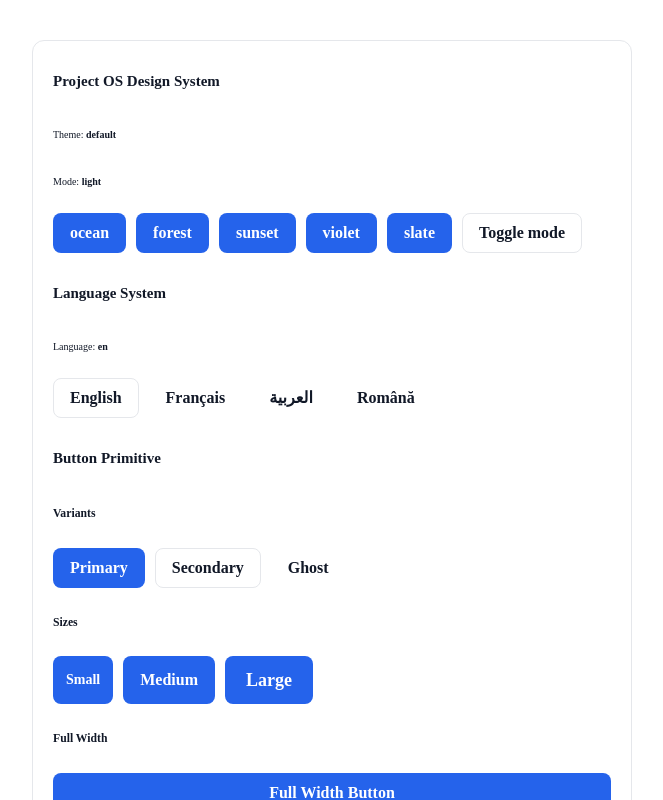
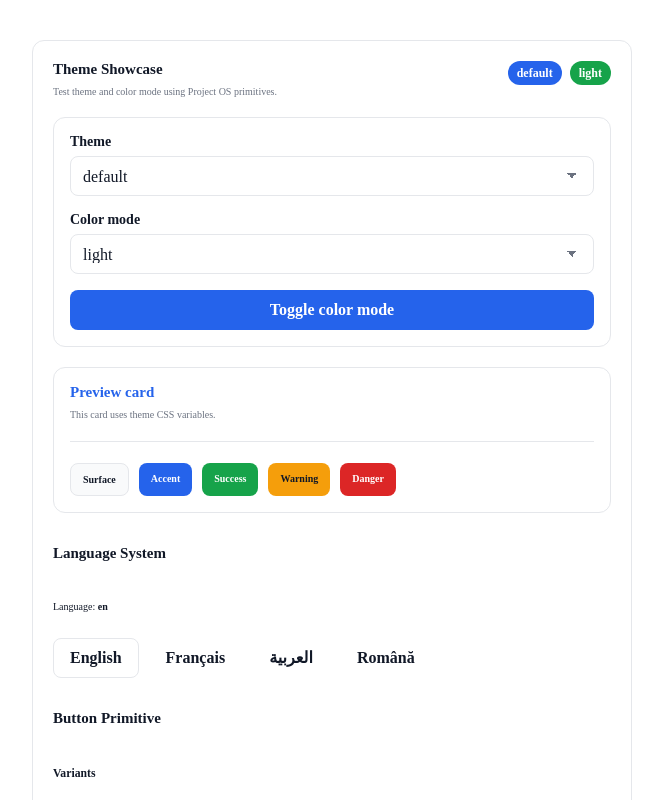
Before and after one commit to ingemedical16/project-os, a Next.js app: page /en in a window 1280 px wide. Shown: the top 800 px of the page, without its empty margins (308-971 px from the left). Built offline with nearby package versions, Linux system fonts and the light colour scheme.

Commit message:
refactor: move theme tester into design system showcase

```diff
--- a/src/features/design-system/ThemeShowcase/ThemeShowcase.module.scss
+++ b/src/features/design-system/ThemeShowcase/ThemeShowcase.module.scss
@@ -1,11 +1,88 @@
 .showcase {
   display: flex;
   flex-direction: column;
+  gap: 2rem;
+}
+
+.header {
+  display: flex;
+  align-items: flex-start;
+  justify-content: space-between;
+  gap: 2rem;
+}
+
+.title {
+  margin: 0;
+  color: var(--text);
+}
+
+.description {
+  margin: 0.8rem 0 0;
+  color: var(--text-muted);
+}
+
+.badges {
+  display: flex;
+  flex-wrap: wrap;
+  gap: 0.8rem;
+}
+
+.controls {
   gap: 1.6rem;
 }
 
-.actions {
+.preview {
+  gap: 1.6rem;
+}
+
+.previewTitle {
+  margin: 0;
+  color: var(--accent);
+}
+
+.previewText {
+  margin: 0.8rem 0 0;
+  color: var(--text-muted);
+}
+
+.tokens {
   display: flex;
   flex-wrap: wrap;
   gap: 1rem;
 }
+
+.tokenSurface,
+.tokenAccent,
+.tokenSuccess,
+.tokenWarning,
+.tokenDanger {
+  padding: 1rem 1.2rem;
+  border-radius: 0.8rem;
+  font-weight: 600;
+}
+
+.tokenSurface {
+  background: var(--surface-hover);
+  color: var(--text);
+  border: 0.1rem solid var(--border);
+}
+
+.tokenAccent {
+  background: var(--accent);
+  color: var(--accent-text);
+}
+
+.tokenSuccess {
+  background: var(--success);
+  color: #ffffff;
+}
+
+.tokenWarning {
+  background: var(--warning);
+  color: #111827;
+}
+
+.tokenDanger {
+  background: var(--danger);
+  color: #ffffff;
+}
--- a/src/features/design-system/ThemeShowcase/ThemeShowcase.tsx
+++ b/src/features/design-system/ThemeShowcase/ThemeShowcase.tsx
@@ -1,46 +1,99 @@
 'use client';
 
-import { useTranslations } from 'next-intl';
-
-import { Button } from '@/components/ui';
+import {
+  Badge,
+  Button,
+  Card,
+  Divider,
+  Select,
+} from '@/components/ui';
+import {
+  COLOR_MODES,
+  THEMES,
+} from '@/contexts/theme/theme.types';
 import { useTheme } from '@/contexts/theme/useTheme';
 
 import styles from './ThemeShowcase.module.scss';
 
-const THEMES = ['ocean', 'forest', 'sunset', 'violet', 'slate'] as const;
+export function ThemeShowcase() {
+  const {
+    theme,
+    colorMode,
+    setTheme,
+    setColorMode,
+    toggleColorMode,
+  } = useTheme();
 
-export function ThemeShowcase() {
-  const t = useTranslations('dashboard.overview');
+  const themeOptions = Object.values(THEMES).map((themeName) => ({
+    value: themeName,
+    label: themeName,
+  }));
 
-  const { theme, colorMode, setTheme, toggleColorMode } = useTheme();
+  const colorModeOptions = Object.values(COLOR_MODES).map((mode) => ({
+    value: mode,
+    label: mode,
+  }));
 
   return (
     <section className={styles.showcase}>
-      <h1>{t('title')}</h1>
+      <div className={styles.header}>
+        <div>
+          <h1 className={styles.title}>Theme Showcase</h1>
 
-      <p>
-        {t('theme')}: <strong>{theme}</strong>
-      </p>
+          <p className={styles.description}>
+            Test theme and color mode using Project OS primitives.
+          </p>
+        </div>
 
-      <p>
-        {t('mode')}: <strong>{colorMode}</strong>
-      </p>
+        <div className={styles.badges}>
+          <Badge variant="info">{theme}</Badge>
+          <Badge variant="success">{colorMode}</Badge>
+        </div>
+      </div>
 
-      <div className={styles.actions}>
-        {THEMES.map((themeName) => (
-          <Button
-            key={themeName}
-            variant={themeName === theme ? 'secondary' : 'primary'}
-            onClick={() => setTheme(themeName)}
-          >
-            {themeName}
-          </Button>
-        ))}
+      <Card className={styles.controls}>
+        <Select
+          label="Theme"
+          value={theme}
+          onChange={(event) =>
+            setTheme(event.target.value as typeof theme)
+          }
+          options={themeOptions}
+        />
 
-        <Button variant="secondary" onClick={toggleColorMode}>
-          {t('toggleMode')}
+        <Select
+          label="Color mode"
+          value={colorMode}
+          onChange={(event) =>
+            setColorMode(event.target.value as typeof colorMode)
+          }
+          options={colorModeOptions}
+        />
+
+        <Button type="button" onClick={toggleColorMode}>
+          Toggle color mode
         </Button>
-      </div>
+      </Card>
+
+      <Card className={styles.preview}>
+        <div>
+          <h2 className={styles.previewTitle}>Preview card</h2>
+
+          <p className={styles.previewText}>
+            This card uses theme CSS variables.
+          </p>
+        </div>
+
+        <Divider />
+
+        <div className={styles.tokens}>
+          <span className={styles.tokenSurface}>Surface</span>
+          <span className={styles.tokenAccent}>Accent</span>
+          <span className={styles.tokenSuccess}>Success</span>
+          <span className={styles.tokenWarning}>Warning</span>
+          <span className={styles.tokenDanger}>Danger</span>
+        </div>
+      </Card>
     </section>
   );
 }
```
Also changed, not shown: src/components/theme-tester/ThemeTester.tsx (deleted, +0 -66 lines).
